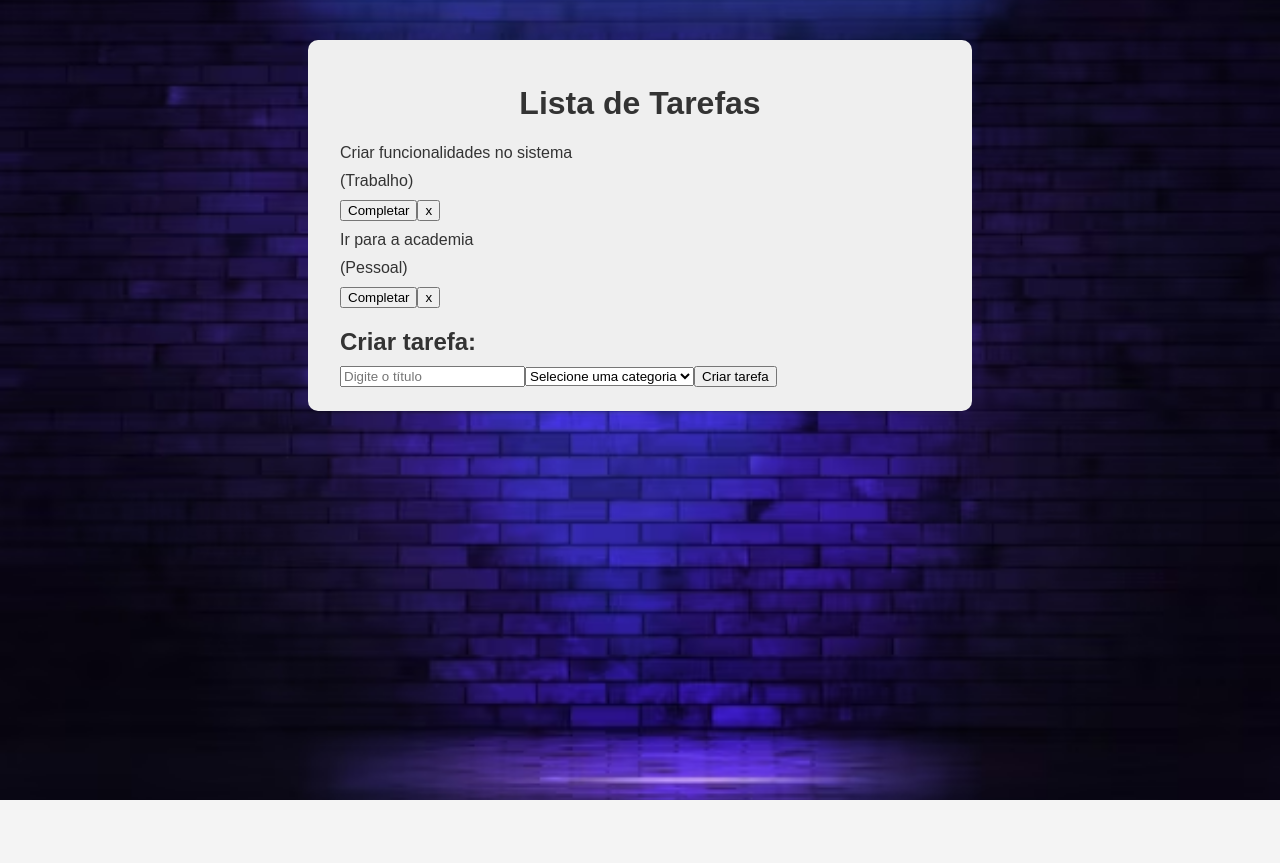
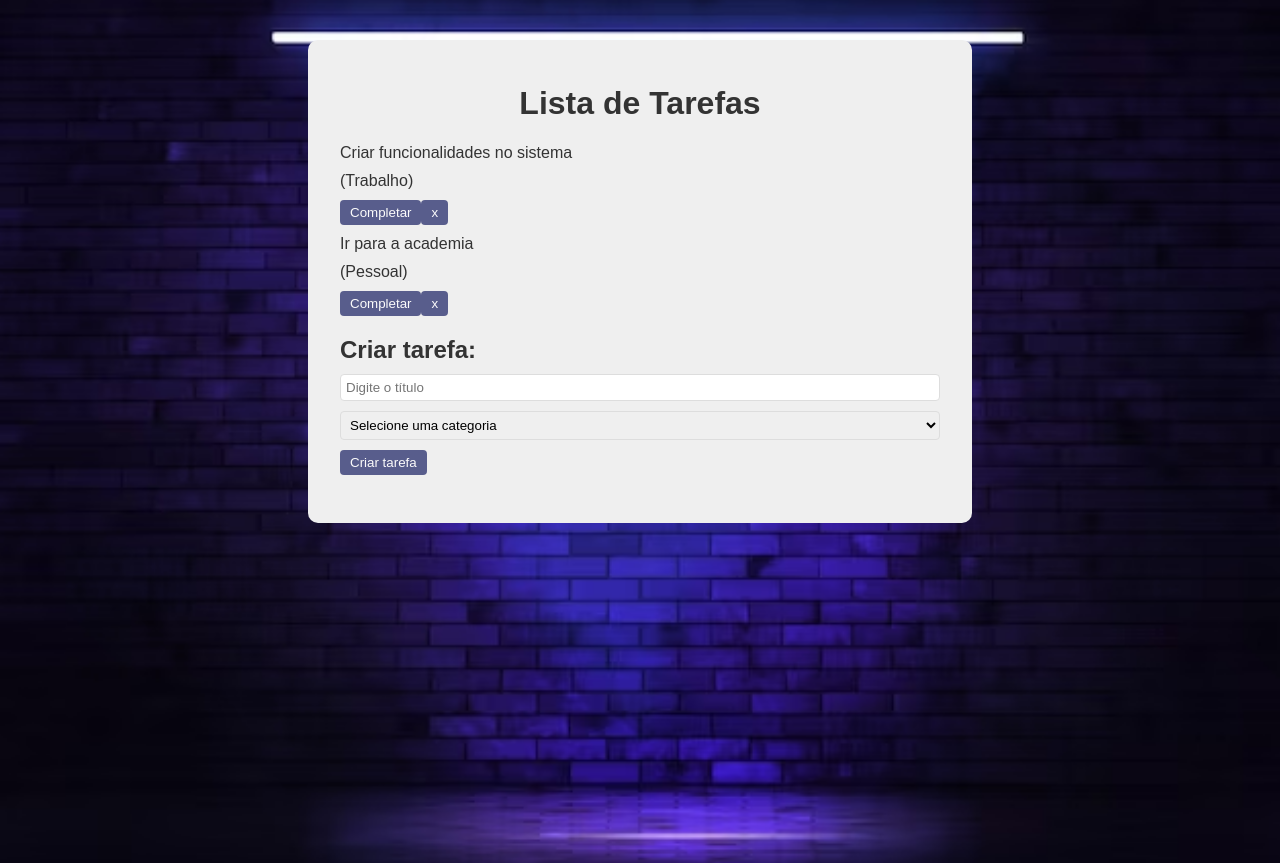
Before and after one commit to Hygordrt/TODO_REACT, a React (Vite) app in the folder todo/: page / in a window 1280 px wide. Before the commit the page ends 800 px from the top, so only its background shows below. Built offline with nearby package versions, Linux system fonts and the light colour scheme.

Commit message:
estilização do form e botões

```diff
--- a/todo/src/App.css
+++ b/todo/src/App.css
@@ -31,3 +31,38 @@ p{
 input{
   box-sizing: border-box;
 }
+
+button{
+  background-color: #333974;
+  color: #fff;
+  padding: 5px 10px;
+  border: none;
+  border-radius: 4px;
+  cursor: pointer;
+  opacity: .8;
+  transition: .3s;
+}
+
+button:hover{
+  opacity: 1;
+}
+
+.complete{
+  background-color: #5cb85c;
+}
+
+.remove{
+  background-color: #d9534f;
+}
+
+.todo-form{
+  padding-bottom: 1.5rem;
+}
+
+input, select{
+  padding: 5px;
+  margin-bottom: 10px;
+  border: 1px solid #ddd;
+  border-radius: 4px;
+  width: 100%;
+}
```
